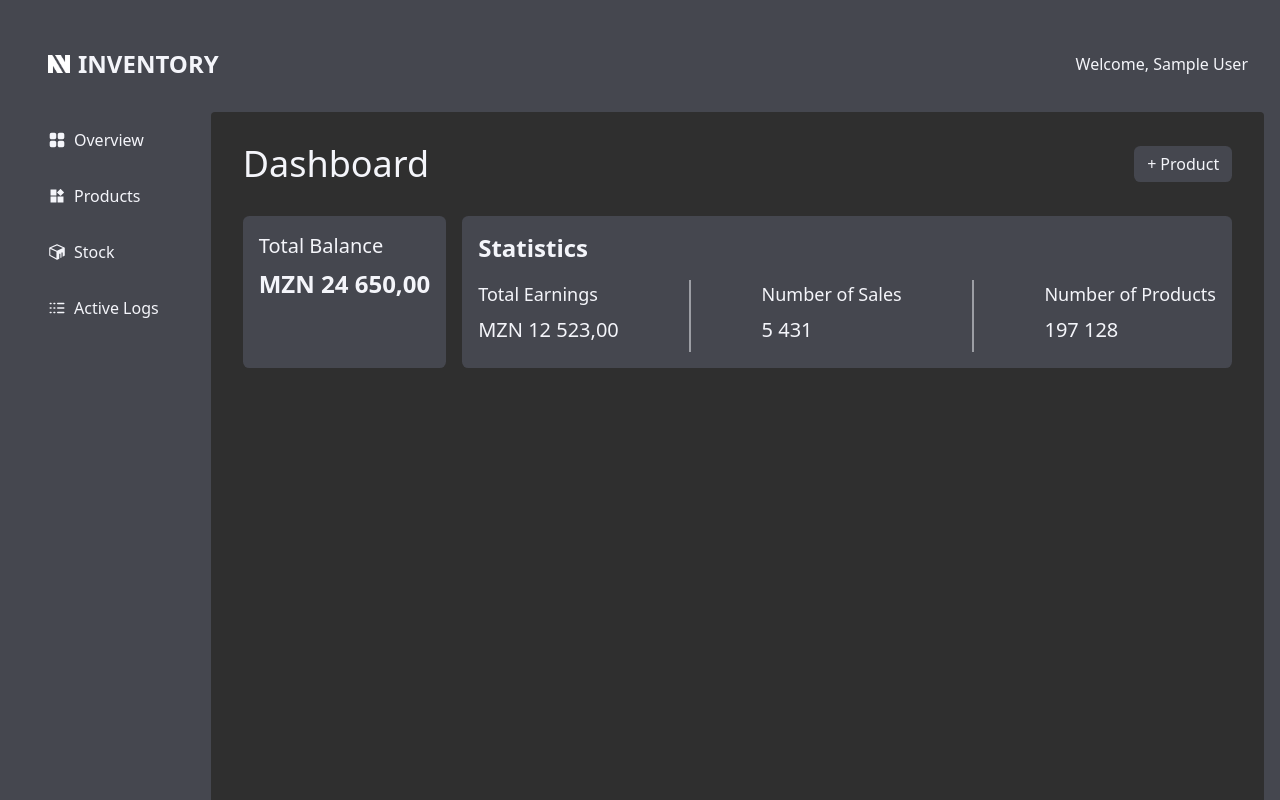
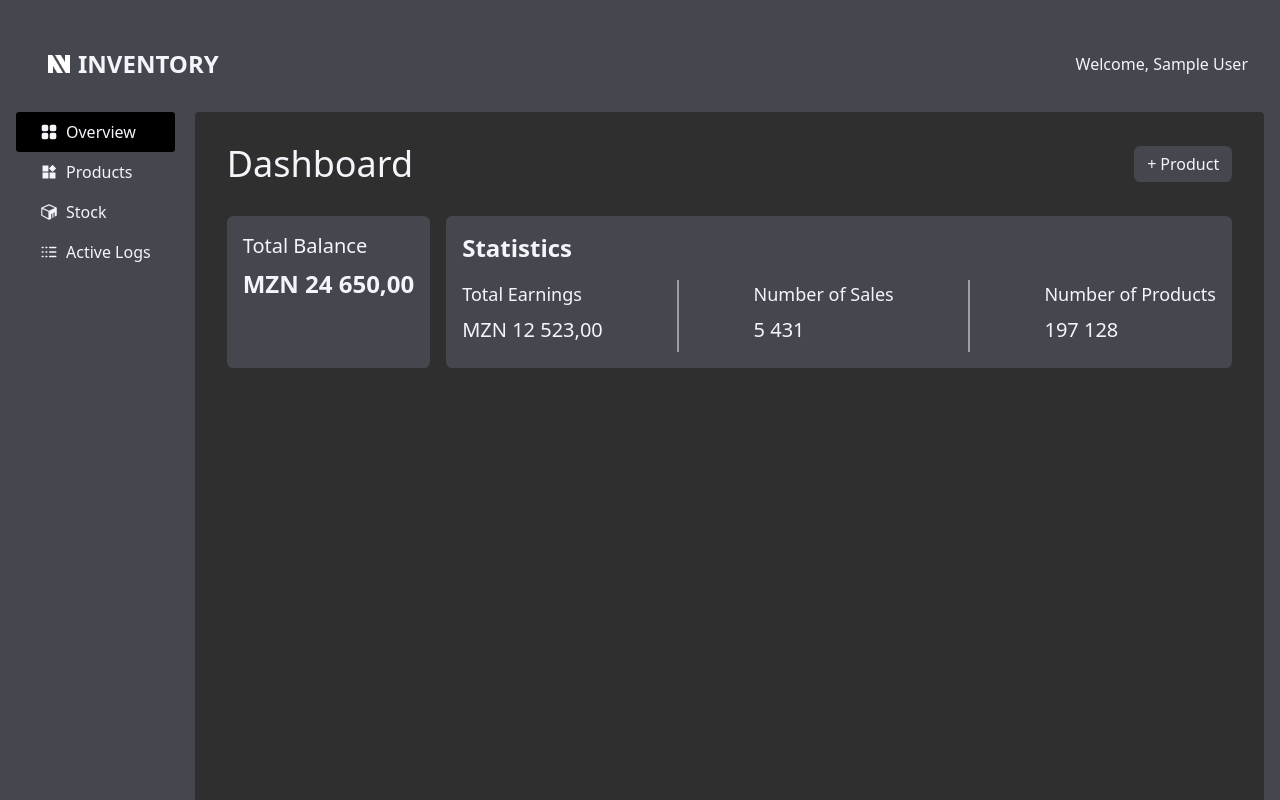
Before and after one commit to ArcidesFerrao/inventory, a Next.js app: page /dashboard in a window 1280 px wide. Shown: the top 800 px of the page. Built offline with nearby package versions, Linux system fonts and the light colour scheme; no server answers; sample sign-in values are in the browser's storage; a web font is replaced by a local one.

Commit message:
fetch products and list

```diff
--- /dev/null
+++ b/src/app/(dashboard)/dashboard/logs/page.tsx
@@ -0,0 +1,5 @@
+import React from "react";
+
+export default function ActiveLogsPage() {
+  return <div>ActiveLogsPage</div>;
+}
--- a/src/app/(dashboard)/dashboard/page.tsx
+++ b/src/app/(dashboard)/dashboard/page.tsx
@@ -9,7 +9,7 @@ export default async function DashboardPage() {
     redirect("/login");
   }
   return (
-    <section className="flex flex-col w-full p-4">
+    <section className="flex flex-col w-full ">
       <div className="dash-header flex items-center justify-between">
         <h1 className="text-4xl font-medium">Dashboard</h1>
         <button className="add-product flex gap-1">
--- a/src/app/(dashboard)/dashboard/products/page.tsx
+++ b/src/app/(dashboard)/dashboard/products/page.tsx
@@ -1,9 +1,56 @@
-import React from "react";
+"use client";
+
+import { ListItem } from "@/components/List";
+import React, { useEffect, useState } from "react";
+
+type Product = {
+  id: string;
+  name: string;
+  price: number;
+  stock: number;
+};
 
 export default function ProductsPage() {
+  const [products, setProducts] = useState<Product[]>([]);
+  const [loading, setLoading] = useState(true);
+
+  useEffect(() => {
+    async function fetchProducts() {
+      try {
+        const res = await fetch(`/api/products`);
+        const { data } = await res.json();
+
+        setProducts(data);
+      } catch (err) {
+        console.error("Failed to fetch products: ", err);
+      } finally {
+        setLoading(false);
+      }
+    }
+
+    fetchProducts();
+  }, []);
+
   return (
     <section>
-      <h1>Products List</h1>
+      {loading ? (
+        <p>Loading...</p>
+      ) : (
+        <div className="products-list">
+          <h2>Products List</h2>
+          <ul>
+            {products.map((item) => (
+              <ListItem
+                stock={item.stock}
+                id={item.id}
+                name={item.name}
+                price={item.price}
+                key={item.id}
+              />
+            ))}
+          </ul>
+        </div>
+      )}
     </section>
   );
 }
--- /dev/null
+++ b/src/app/(dashboard)/dashboard/stock/page.tsx
@@ -0,0 +1,5 @@
+import React from "react";
+
+export default function StockPage() {
+  return <div>StockPage</div>;
+}
--- a/src/app/(dashboard)/layout.tsx
+++ b/src/app/(dashboard)/layout.tsx
@@ -9,7 +9,7 @@ export default function DashboardLayout({
   return (
     <main className="dashboard-main flex gap-5">
       <Navigator />
-      <section className="dash-section flex w-full min-h-screen rounded p-4">
+      <section className="dash-section flex w-full min-h-screen rounded p-8">
         {children}
       </section>
     </main>
--- a/src/app/api/products/route.ts
+++ b/src/app/api/products/route.ts
@@ -5,8 +5,6 @@ import { NextRequest, NextResponse } from "next/server";
 
 
 export async function GET(req: NextRequest) {
-    console.log("✅ GET /products triggered");
-
     try {
         const {searchParams } = new URL(req.url);
         const page = parseInt(searchParams.get("page") || "1");
--- a/src/app/globals.css
+++ b/src/app/globals.css
@@ -10,12 +10,11 @@
   --dash-bg: #2f2f2f;
 }
 
-@theme inline {
+/* @theme inline {
   --color-background: var(--background);
   --color-foreground: var(--foreground);
   --font-sans: var(--font-sansation-sans);
-  /* --font-mono: var(--font-geist-mono); */
-}
+} */
 /*
 @media (prefers-color-scheme: dark) {
   :root {
@@ -48,11 +47,19 @@ header {
 a,
 button {
   cursor: pointer;
+  transition: all 250ms ease-in;
 }
 
 button:active {
   background-color: var(--divider);
   color: var(--dash-bg);
+}
+
+.navigator a:hover {
+  background-color: var(--dash-bg);
+}
+.navigator a {
+  border-radius: 0.2rem;
 }
 
 .add-product {
--- /dev/null
+++ b/src/components/List.tsx
@@ -0,0 +1,23 @@
+import React from "react";
+
+type ProductsProps = {
+  id: string;
+  name: string;
+  price: number;
+  stock: number;
+};
+
+export const ListItem = ({ id, name, price, stock }: ProductsProps) => {
+  return (
+    <li key={id} className=" flex">
+      <div>
+        <h3>{name}</h3>
+        <p>Stock: {stock} </p>
+      </div>
+      <div>
+        <h2>{price}</h2>
+        <button>Edit</button>
+      </div>
+    </li>
+  );
+};
--- /dev/null
+++ b/src/components/NavLink.tsx
@@ -0,0 +1,28 @@
+"use client";
+
+import Link from "next/link";
+import { usePathname } from "next/navigation";
+import React, { ReactNode } from "react";
+
+type NavLinkProps = {
+  href: string;
+  icon: ReactNode;
+  label: string;
+};
+
+export const NavLink = ({ href, icon, label }: NavLinkProps) => {
+  const pathname = usePathname();
+  const isActive = pathname === href;
+
+  return (
+    <Link
+      href={href}
+      className={`py-2 px-6 flex items-center gap-2 ${
+        isActive ? "bg-black" : ""
+      } `}
+    >
+      {icon}
+      <li className="whitespace-nowrap">{label}</li>
+    </Link>
+  );
+};
--- a/src/components/Navigator.tsx
+++ b/src/components/Navigator.tsx
@@ -1,26 +1,30 @@
-import Link from "next/link";
 import React from "react";
+import { NavLink } from "./NavLink";
 
 export const Navigator = () => {
   return (
-    <nav>
+    <nav className="navigator">
       <ul className="flex flex-col">
-        <li className="py-4 px-8 flex items-center gap-2">
-          <span className="mage--dashboard-fill"></span>
-          <Link href="/dashboard">Overview</Link>
-        </li>
-        <li className="py-4 px-8 flex items-center gap-2">
-          <span className="ant-design--product-filled"></span>
-          <Link href="/dashboard/products">Products</Link>
-        </li>
-        <li className="py-4 px-8 flex items-center gap-2">
-          <span className="lsicon--management-stockout-filled"></span>
-          <Link href="/dashboard/stock">Stock</Link>
-        </li>
-        <li className="py-4 px-8 flex items-center gap-2">
-          <span className="lucide--logs"></span>
-          <Link href="/dashboard/logs">Active Logs</Link>
-        </li>
+        <NavLink
+          href="/dashboard"
+          label="Overview"
+          icon={<span className="mage--dashboard-fill"></span>}
+        />
+        <NavLink
+          href="/dashboard/products"
+          label="Products"
+          icon={<span className="ant-design--product-filled"></span>}
+        />
+        <NavLink
+          href="/dashboard/stock"
+          label="Stock"
+          icon={<span className="lsicon--management-stockout-filled"></span>}
+        />
+        <NavLink
+          href="/dashboard/logs"
+          label="Active Logs"
+          icon={<span className="lucide--logs"></span>}
+        />
       </ul>
     </nav>
   );
```
